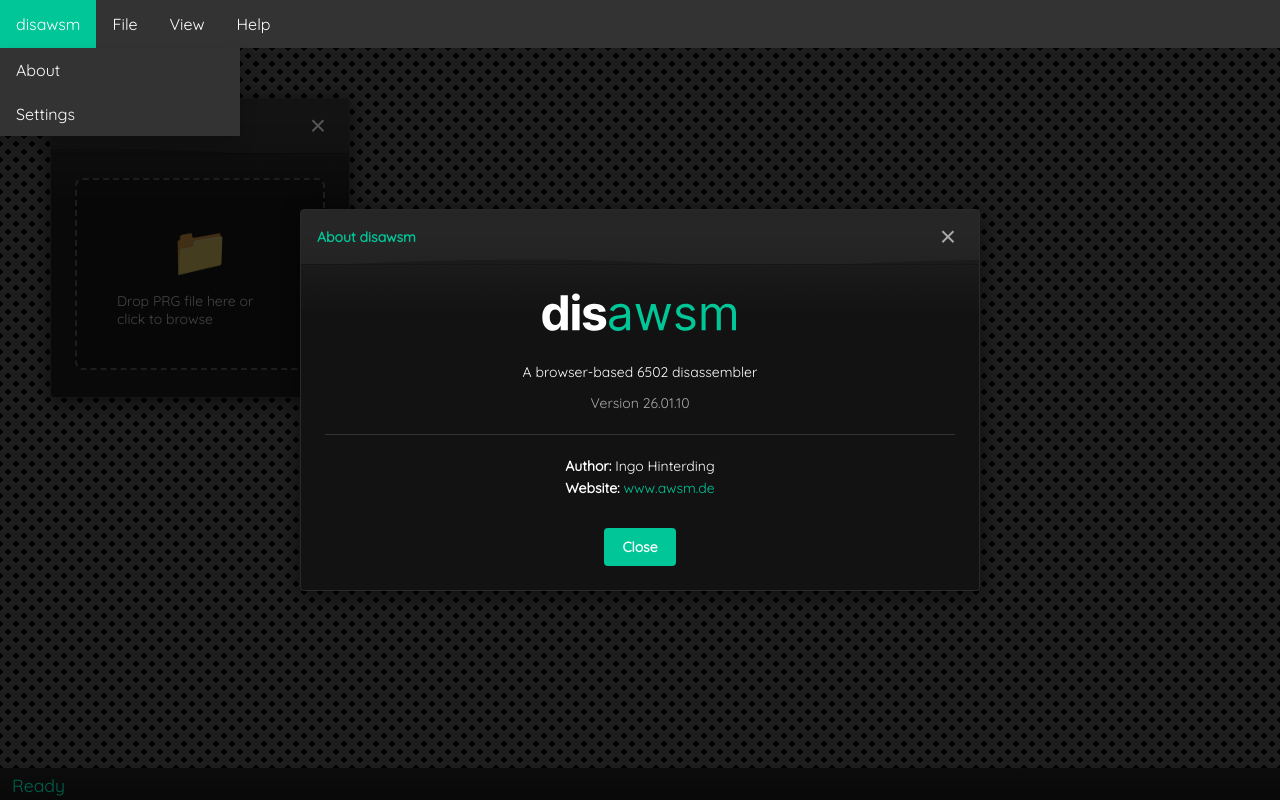
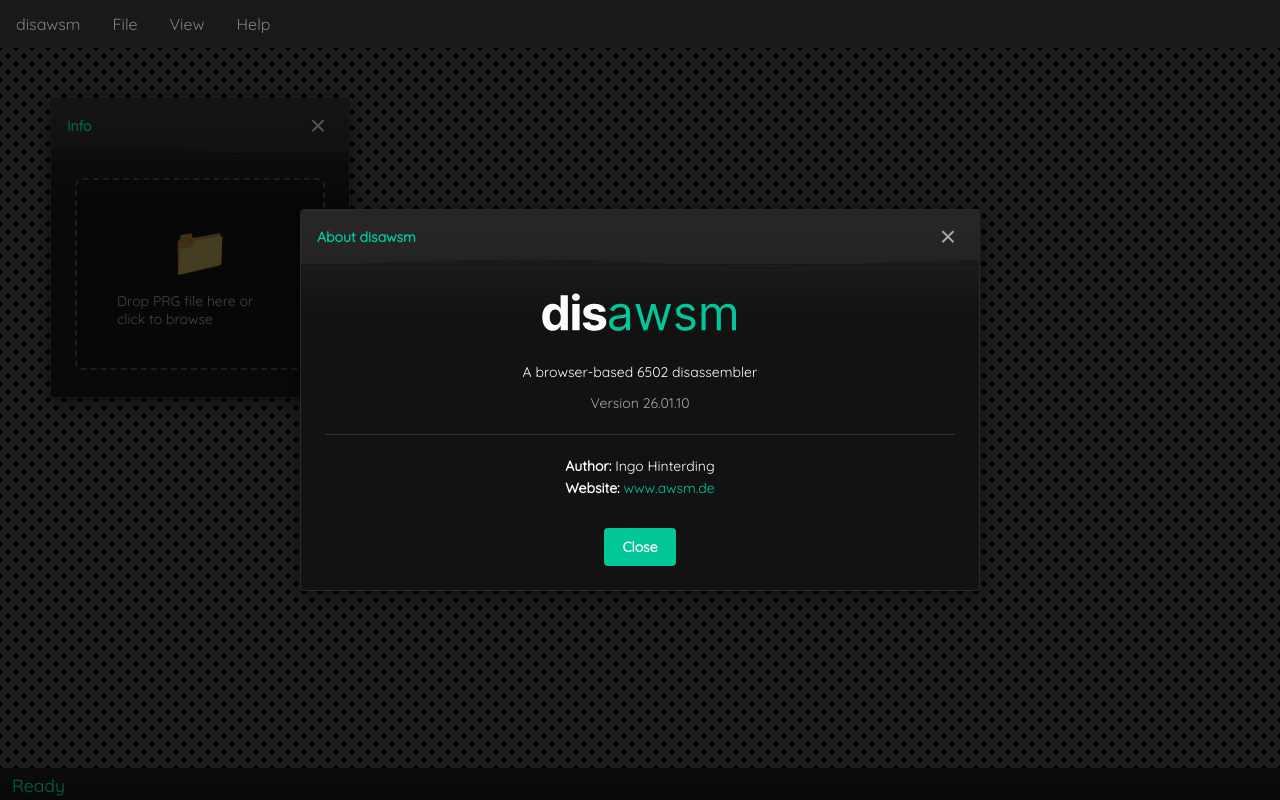
Before and after one commit to Esshahn/disawsm, a Svelte app: page / in a window 1280 px wide. Built offline with nearby package versions, Linux system fonts and the light colour scheme.

Commit message:
z-index for modals fix

```diff
--- a/public/css/stylesheet.css
+++ b/public/css/stylesheet.css
@@ -218,7 +218,7 @@
   display: flex;
   align-items: center;
   justify-content: center;
-  z-index: 1000;
+  z-index: 100000; /* Must be higher than menubar (10000) and windows (1000+) */
 }
 
 
```
